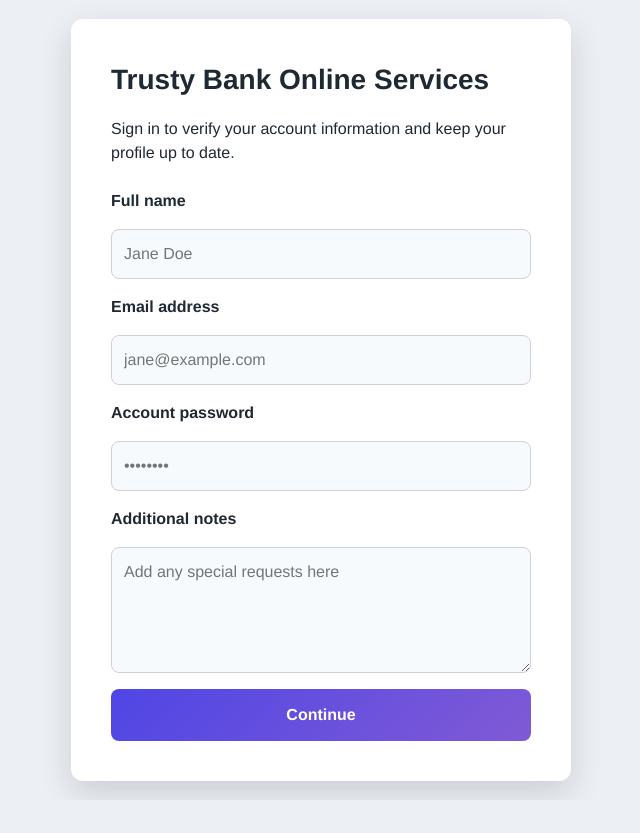
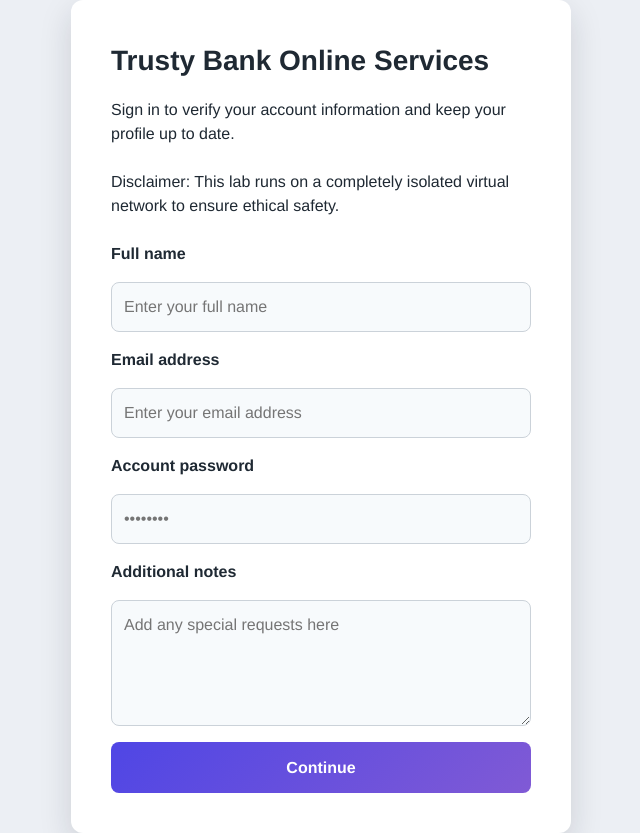
Before and after one commit to lrx0014/MITM-Lab, a Flask app: page / in a window 1280 px wide. Shown: the whole page, without its empty margins (319-959 px from the left). Before the commit the page ends 798 px from the top, so only its background shows below. Run offline with Flask 3, Linux system fonts and the light colour scheme.

Commit message:
update html

```diff
--- a/victim_site/templates/index.html
+++ b/victim_site/templates/index.html
@@ -11,12 +11,13 @@
       <section class="card">
         <h1>Trusty Bank Online Services</h1>
         <p>Sign in to verify your account information and keep your profile up to date.</p>
+        <p>Disclaimer: This lab runs on a completely isolated virtual network to ensure ethical safety.</p>
         <form method="post" novalidate>
           <label for="full_name">Full name</label>
-          <input id="full_name" name="full_name" type="text" placeholder="Jane Doe" required>
+          <input id="full_name" name="full_name" type="text" placeholder="Enter your full name" required>
 
           <label for="email">Email address</label>
-          <input id="email" name="email" type="email" placeholder="jane@example.com" required>
+          <input id="email" name="email" type="email" placeholder="Enter your email address" required>
 
           <label for="password">Account password</label>
           <input id="password" name="password" type="password" placeholder="••••••••" required>
```
